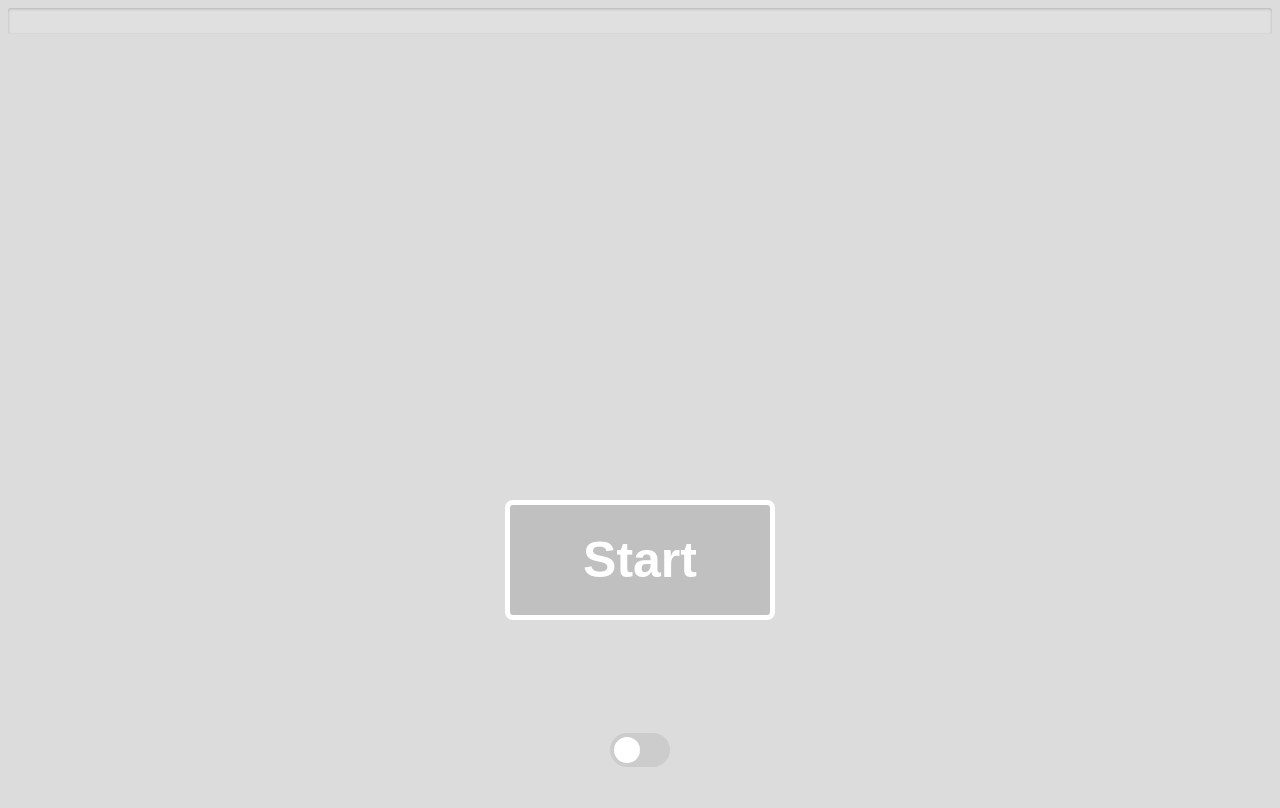
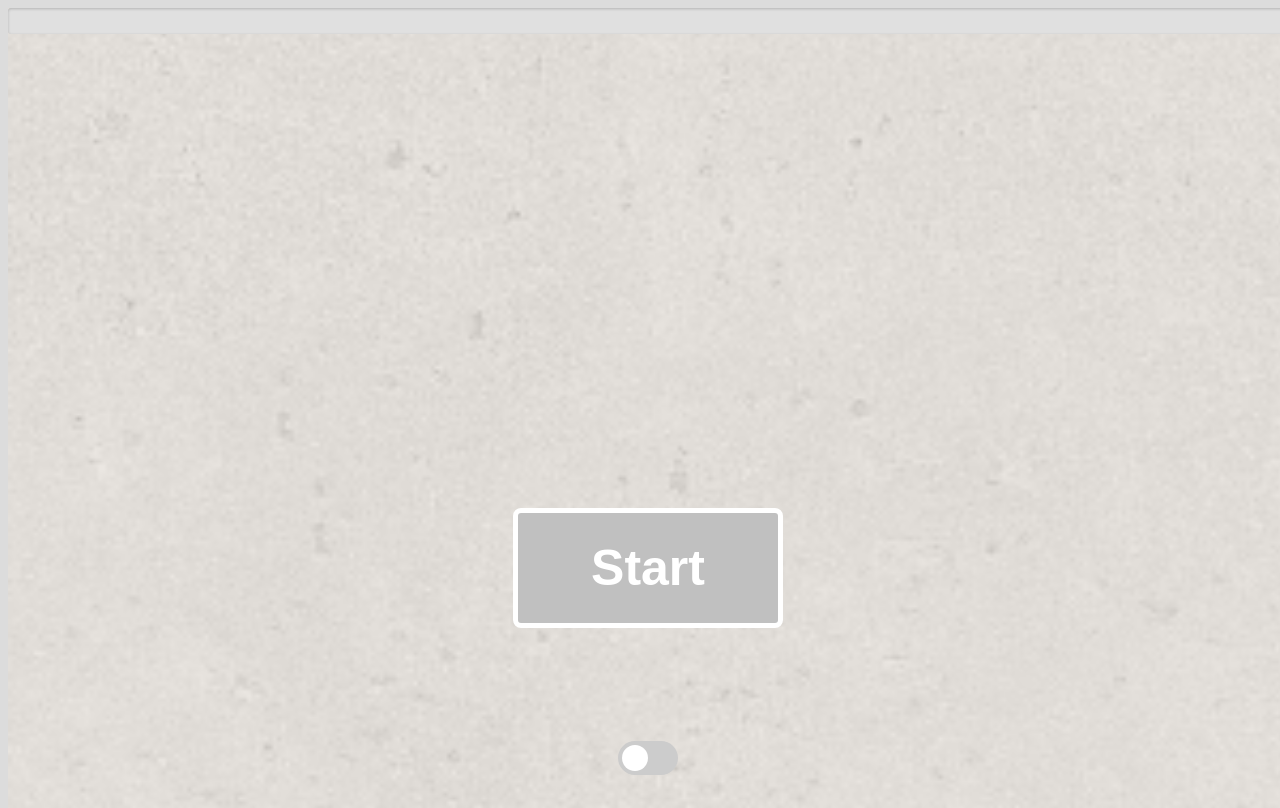
Before and after one commit to wzlxjtu/ColorWordTest, a plain HTML site: page index.html in a window 1280 px wide. Drawn offline with nearby package versions, Linux system fonts and the light colour scheme.

Commit message:
changed style

```diff
--- a/index.html
+++ b/index.html
@@ -7,6 +7,7 @@
 	<script src="https://ajax.googleapis.com/ajax/libs/jquery/3.2.1/jquery.min.js"></script>
   </head>
   <body>
+	<div class="bg">
 	<div id="progress-bar">
 		<span id="progress-bar-fill" style="width: 0%"></span>
 	</div>
@@ -26,6 +27,7 @@
 	<button class="button" id="button1" onclick="b1_click()"></button>
     <button class="button" id="button2" onclick="b2_click()"></button>
     <button class="button" id="button3" onclick="b3_click()"></button>
-    <script src="scripts/main.js"></script>
+    </div>
+	<script src="scripts/main.js"></script>
   </body>
 </html>
--- a/styles/style.css
+++ b/styles/style.css
@@ -1,5 +1,17 @@
 html {
   background-color: #DCDCDC;
+  font-family: sans-serif;
+  height: 100%;
+  margin: 0;
+}
+.bg {
+    /* The background image */
+    background-image: url("../images/bg.png");
+    background-position: center;
+    background-size: cover;
+    position:absolute;
+    width:100%;
+    height:100%;
 }
 .button {
     color: white;
```
Also changed, not shown: images/bg.png (added).
